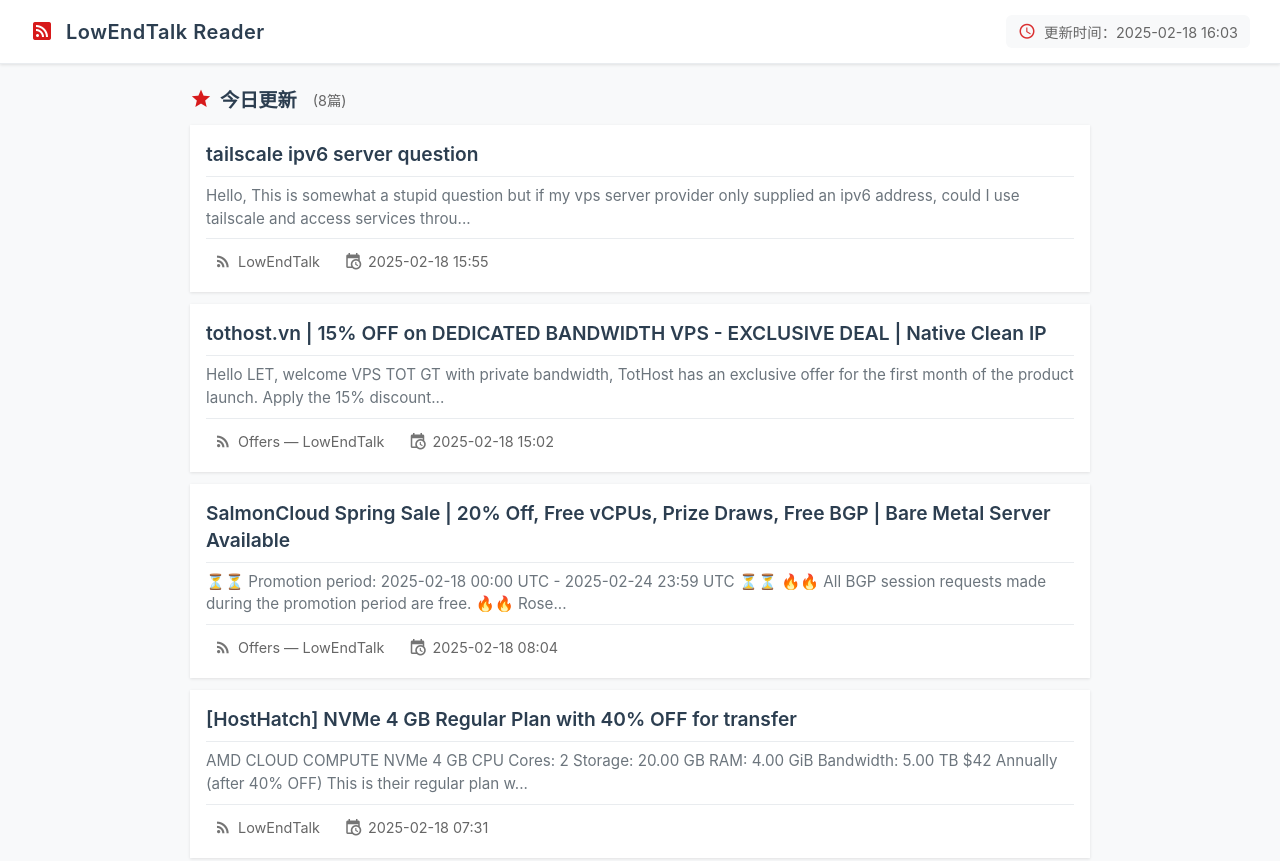
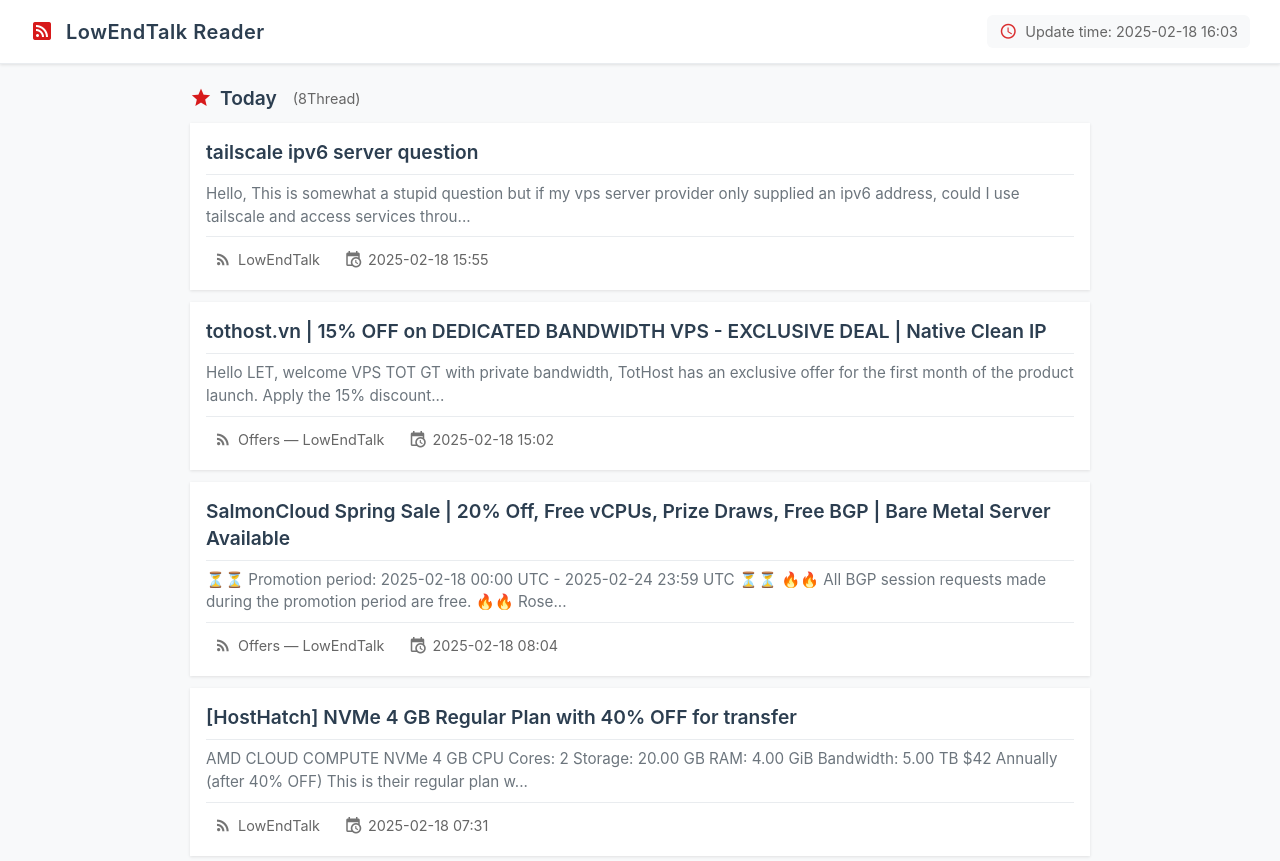
Before and after one commit to jiix/feed, a plain HTML site: page index.html in a window 1280 px wide. Shown: the top 861 px of the page. Drawn offline with Linux system fonts and the light colour scheme.

Commit message:
Update index.html

```diff
--- a/index.html
+++ b/index.html
@@ -42,13 +42,13 @@
 
         function renderArticle(article) {
             const safeTitle = escapeString(article.title);
-            const safeSummary = escapeString(article.summary || '无摘要');
+            const safeSummary = escapeString(article.summary || 'No Summary');
 
             return `
                 <article class="article">
                     <a href="${article.link}" class="article-title" target="_blank">${article.title}</a>
                     <div class="article-summary">
-                        ${article.summary || '无摘要'}
+                        ${article.summary || 'No Summary'}
                     </div>
                     <div class="article-meta">
                         <a href="${article.source_url}" class="meta-item source-link" target="_blank">
@@ -71,7 +71,7 @@
                 }
                 const data = await response.json();
 
-                document.getElementById('update-time').textContent = `更新时间：${data.update_time}`;
+                document.getElementById('update-time').textContent = `Update time: ${data.update_time}`;
                 const articlesContainer = document.getElementById('articles');
 
                 if (!data.articles || !Array.isArray(data.articles)) {
@@ -87,8 +87,8 @@
                     html += `
                         <div class="section-title">
                             <i class="mdi mdi-star"></i>
-                            <span>今日更新</span>
-                            <small>(${todayArticles.length}篇)</small>
+                            <span>Today</span>
+                            <small>(${todayArticles.length}Thread)</small>
                         </div>
                         <div class="article-section">
                             ${todayArticles.map(renderArticle).join('')}
@@ -98,8 +98,8 @@
                 html += `
                     <div class="section-title ${todayArticles.length > 0 ? 'history-title' : ''}">
                         <i class="mdi mdi-history"></i>
-                        <span>历史文章</span>
-                        <small>(${olderArticles.length}篇)</small>
+                        <span>History</span>
+                        <small>(${olderArticles.length}Thread)</small>
                     </div>
                     <div class="article-section">
                         ${olderArticles.map(renderArticle).join('')}
@@ -109,8 +109,7 @@
             } catch (error) {
                 document.getElementById('articles').innerHTML = `
                     <div class="error-message">
-                        加载文章失败：${error.message}<br>
-                        请检查 feed.json 文件是否存在并且格式正确
+                        error：${error.message}<br>
                     </div>`;
             }
         }
```
